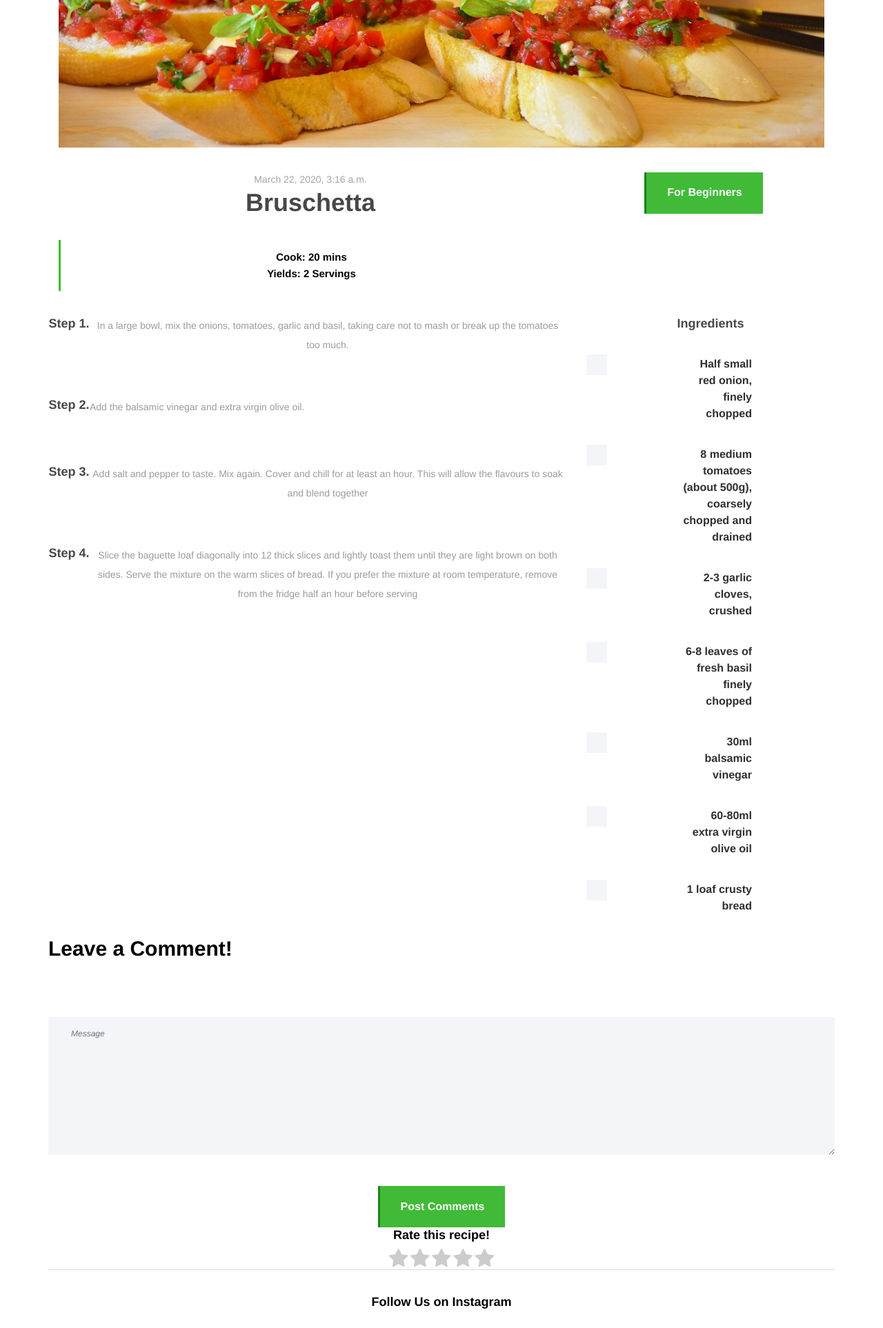
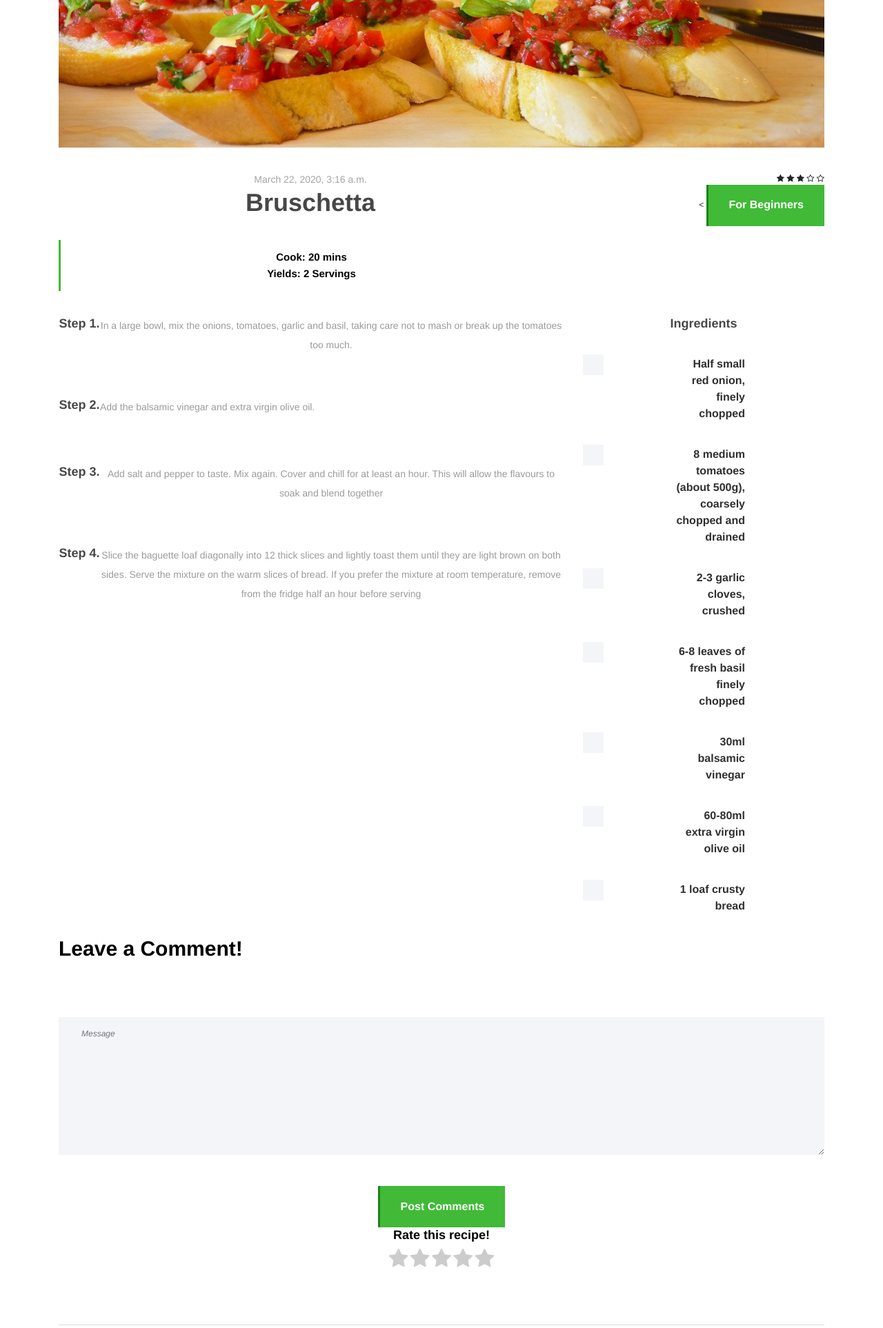
Before and after one commit to Anjali-Madhu/Breaking_bread_project, a Django app: page /breakingbread/recipe/1/ in a window 1280 px wide. Shown: the part 910-2836 px from the top of the page at 69% size. Run offline with Django 3.2, Linux system fonts and the light colour scheme; data comes from the database, SQL or seed files in the repository; both versions use the stored data as it was after the commit; data that the repository does not hold is empty; some libraries are stand-ins or nearby versions; some web fonts are replaced.

Commit message:
added average_rating to recipe

```diff
--- a/breakingbread/views.py
+++ b/breakingbread/views.py
@@ -110,6 +110,16 @@ def user_logout(request):
     logout(request)
     return redirect(reverse('breakingbread:index'))
 
+#function to increment the value in last index of rating_floor for sorting
+def true_floor(x):
+    if x["rating_floor"]!=[]:
+        floor_range = x["rating_floor"]
+        floor = floor_range[-1]+1
+
+        return floor + 0.5
+    else:
+        return 0;
+
 def recipe(request,recipe_id):
     logged_in=False
     username=""
@@ -119,7 +129,15 @@ def recipe(request,recipe_id):
         username=request.user.username
     else:
         logged_in=False
+
+
     recipe_to_display = Recipe.objects.filter(recipe_id= recipe_id)
+
+    #rating
+    decimal = [1]
+    if recipe_to_display[0].average_rating == math.floor(recipe_to_display[0].average_rating):
+        #print(recipe.average_rating,math.floor(recipe.average_rating))
+        decimal=[]
     recipe_ = {"id": recipe_to_display[0].recipe_id,
                         "name": recipe_to_display[0].recipe_name,
                         "user": recipe_to_display[0].username,
@@ -130,7 +148,10 @@ def recipe(request,recipe_id):
                          "cuisine": recipe_to_display[0].cuisine,
                          "description": [],
                          "created": recipe_to_display[0].created,
-                        "images": []
+                        "images": [],
+                        "rating_ceil":list(range(5-math.ceil(recipe_to_display[0].average_rating))),#to get the number of coloured star in rating
+                     "rating_floor":list(range(math.floor(recipe_to_display[0].average_rating))),#to get the number of blank stars in rating
+                     "rating_decimal":decimal,
               }
     recipe_["logged_in"]=logged_in
     recipe_["username"]=username
@@ -143,6 +164,7 @@ def recipe(request,recipe_id):
 
     for i in recipe_to_display[0].ingredients.split("?"):
         recipe_["ingredients"].append(i)
+
     return render(request, 'breakingbread/receipe-post.html', context = recipe_)
 
 #@login_required
@@ -283,15 +305,7 @@ def search(request,cuisine="",category="all",level=-1,userid=""):
             recipe_list["image"]=image.picture
             break
         recipes_list.append(recipe_list)
-    #function to increment the value in last index of rating_floor for sorting
-    def true_floor(x):
-        if x["rating_floor"]!=[]:
-            floor_range = x["rating_floor"]
-            floor = floor_range[-1]+1
 
-            return floor + 0.5
-        else:
-            return 0;
     #sort the list based on rating
     recipes_list.sort(key=lambda x:true_floor(x),reverse=True)
     context_dict["recipes"]=recipes_list
--- a/templates/breakingbread/receipe-post.html
+++ b/templates/breakingbread/receipe-post.html
@@ -55,96 +55,22 @@
                     </div>
                     <div class="col-12 col-md-4">
                         <div class="recipe-ratings text-right my-5">
-                            {% if recipe.recipe_id.average_rating == 0 %}
-                                <div class="ratings">
+                             <div class="ratings">
+                                   {% if rating_ceil %}
+                                {% for item in rating_floor %}
+                                    <i class="fa fa-star" aria-hidden="true"></i>
+                                {% endfor %}
+                                {% endif %}
+                                {% if rating_decimal %}
+                                    <i class="fa fa-star-half" aria-hidden="true"></i>
+                                {% endif %}
+                                {% if rating_floor %}
+                                {% for item in rating_ceil %}
                                     <i class="fa fa-star-o" aria-hidden="true"></i>
-                                    <i class="fa fa-star-o" aria-hidden="true"></i>
-                                    <i class="fa fa-star-o" aria-hidden="true"></i>
-                                    <i class="fa fa-star-o" aria-hidden="true"></i>
-                                    <i class="fa fa-star-o" aria-hidden="true"></i>
-                                </div>
-                                {% elif recipe.recipe_id.average_rating == 0.5 %}
-                                <div class="ratings">
-                                    <i class="fa fa-star-o" aria-hidden="true"></i>
-                                    <i class="fa fa-star-o" aria-hidden="true"></i>
-                                    <i class="fa fa-star-o" aria-hidden="true"></i>
-                                    <i class="fa fa-star-o" aria-hidden="true"></i>
-                                    <i class="fa fa-star-half" aria-hidden="true"></i>
-                                </div>
-                                {% elif recipe.recipe_id.average_rating == 1 %}
-                                <div class="ratings">
-                                    <i class="fa fa-star-o" aria-hidden="true"></i>
-                                    <i class="fa fa-star-o" aria-hidden="true"></i>
-                                    <i class="fa fa-star-o" aria-hidden="true"></i>
-                                    <i class="fa fa-star-o" aria-hidden="true"></i>
-                                    <i class="fa fa-star" aria-hidden="true"></i>
-                                </div>
-                                {% elif recipe.recipe_id.average_rating == 1.5 %}
-                                <div class="ratings">
-                                    <i class="fa fa-star-o" aria-hidden="true"></i>
-                                    <i class="fa fa-star-o" aria-hidden="true"></i>
-                                    <i class="fa fa-star-o" aria-hidden="true"></i>
-                                    <i class="fa fa-star-half" aria-hidden="true"></i>
-                                    <i class="fa fa-star" aria-hidden="true"></i>
-                                </div>
-                                {% elif recipe.recipe_id.average_rating == 2 %}
-                                <div class="ratings">
-                                    <i class="fa fa-star-o" aria-hidden="true"></i>
-                                    <i class="fa fa-star-o" aria-hidden="true"></i>
-                                    <i class="fa fa-star-o" aria-hidden="true"></i>
-                                    <i class="fa fa-star" aria-hidden="true"></i>
-                                    <i class="fa fa-star" aria-hidden="true"></i>
-                                </div>
-                                {% elif recipe.recipe_id.average_rating == 2.5 %}
-                                <div class="ratings">
-                                    <i class="fa fa-star-o" aria-hidden="true"></i>
-                                    <i class="fa fa-star-o" aria-hidden="true"></i>
-                                    <i class="fa fa-star-half" aria-hidden="true"></i>
-                                    <i class="fa fa-star" aria-hidden="true"></i>
-                                    <i class="fa fa-star" aria-hidden="true"></i>
-                                </div>
-                                {% elif recipe.recipe_id.average_rating == 3 %}
-                                <div class="ratings">
-                                    <i class="fa fa-star-o" aria-hidden="true"></i>
-                                    <i class="fa fa-star-o" aria-hidden="true"></i>
-                                    <i class="fa fa-star" aria-hidden="true"></i>
-                                    <i class="fa fa-star" aria-hidden="true"></i>
-                                    <i class="fa fa-star" aria-hidden="true"></i>
-                                </div>
-                                {% elif recipe.recipe_id.average_rating == 3.5 %}
-                                <div class="ratings">
-                                    <i class="fa fa-star-o" aria-hidden="true"></i>
-                                    <i class="fa fa-star-half" aria-hidden="true"></i>
-                                    <i class="fa fa-star" aria-hidden="true"></i>
-                                    <i class="fa fa-star" aria-hidden="true"></i>
-                                    <i class="fa fa-star" aria-hidden="true"></i>
-                                </div>
-                                {% elif recipe.recipe_id.average_rating == 4 %}
-                                <div class="ratings">
-                                    <i class="fa fa-star-o" aria-hidden="true"></i>
-                                    <i class="fa fa-star" aria-hidden="true"></i>
-                                    <i class="fa fa-star" aria-hidden="true"></i>
-                                    <i class="fa fa-star" aria-hidden="true"></i>
-                                    <i class="fa fa-star" aria-hidden="true"></i>
-                                </div>
-                                {% elif recipe.recipe_id.average_rating == 4.5 %}
-                                <div class="ratings">
-                                    <i class="fa fa-star-half" aria-hidden="true"></i>
-                                    <i class="fa fa-star" aria-hidden="true"></i>
-                                    <i class="fa fa-star" aria-hidden="true"></i>
-                                    <i class="fa fa-star" aria-hidden="true"></i>
-                                    <i class="fa fa-star" aria-hidden="true"></i>
-                                </div>
-                                {% elif recipe.recipe_id.average_rating == 5 %}
-                                <div class="ratings">
-                                    <i class="fa fa-star" aria-hidden="true"></i>
-                                    <i class="fa fa-star" aria-hidden="true"></i>
-                                    <i class="fa fa-star" aria-hidden="true"></i>
-                                    <i class="fa fa-star" aria-hidden="true"></i>
-                                    <i class="fa fa-star" aria-hidden="true"></i>
-                                </div>
+                                {% endfor %}
                                 {% endif %}
-                        </div>
+                            </div>
+                        <
                             {% if level == 0 %}
                             <a href="#" class="btn delicious-btn">For Beginners</a>
                             {% elif level == 1 %}
@@ -237,6 +163,9 @@
                 </div>
             </div>
         </div>
+                        </div>
+            </div>
+        </div>
 
 
     <!-- ##### Follow Us Instagram Area Start ##### -->
```
Also changed, not shown: db.sqlite3.
